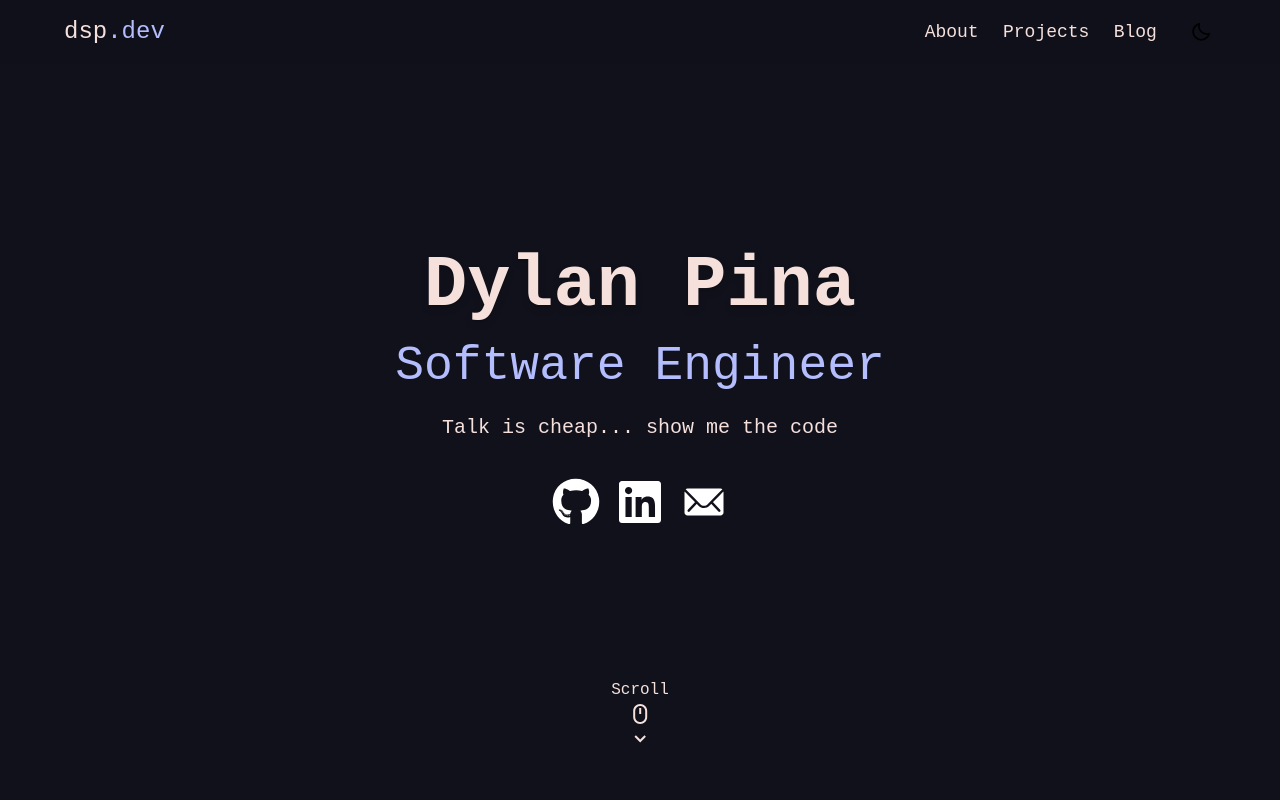
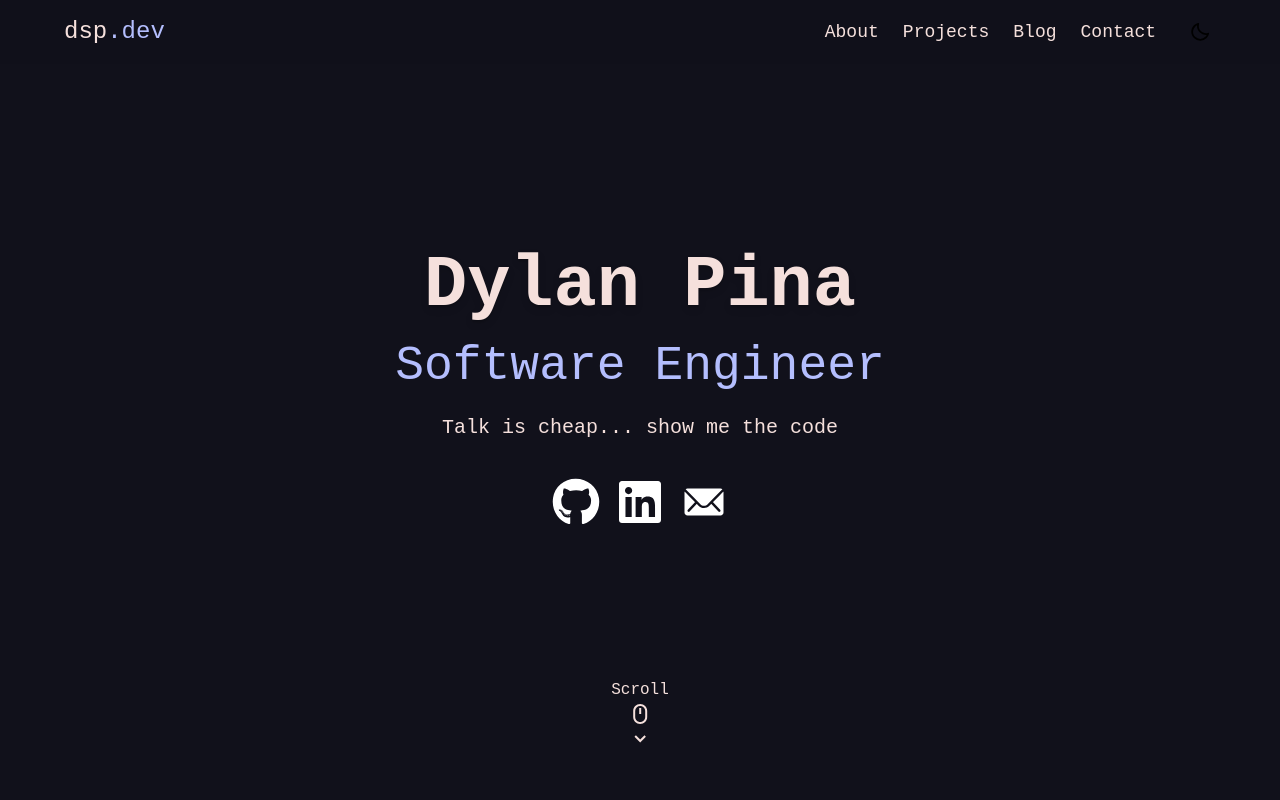
Before and after one commit to DylanPina/dsp.dev, a Next.js app: page / in a window 1280 px wide. Shown: the top 800 px of the page. Built offline with nearby package versions, Linux system fonts and the light colour scheme; no server answers.

Commit message:
Added Contact to Header

```diff
--- a/components/Header.tsx
+++ b/components/Header.tsx
@@ -36,6 +36,15 @@ const navLinks = [
       </svg>
     ),
     text: "Blog",
+  },
+  {
+    url: "#contact",
+    svg: (
+      <svg xmlns="http://www.w3.org/2000/svg" width="24" height="24">
+        <path d="M20.563 3.34a1.002 1.002 0 0 0-.989-.079l-17 8a1 1 0 0 0 .026 1.821L8 15.445v6.722l5.836-4.168 4.764 2.084a1 1 0 0 0 1.399-.85l1-15a1.005 1.005 0 0 0-.436-.893zm-2.466 14.34-5.269-2.306L16 9.167l-7.649 4.25-2.932-1.283 13.471-6.34-.793 11.886z" />
+      </svg>
+    ),
+    text: "Contact",
   },
 ];
 
@@ -88,9 +97,10 @@ const Header: React.FC = () => {
                   <li key={navLink.url}>
                     <a
                       href={navLink.url}
-                      className={`text-sm md:text-lg flex flex-col items-center w-[4.5rem] md:w-auto dark:fill-primary-white md:mr-6 md:hover:text-lavender md:dark:hover:text-lavender link-outline ${currentSection === navLink.text.toLocaleLowerCase() &&
+                      className={`text-sm md:text-lg flex flex-col items-center w-[4.5rem] md:w-auto dark:fill-primary-white md:mr-6 md:hover:text-lavender md:dark:hover:text-lavender link-outline ${
+                        currentSection === navLink.text.toLocaleLowerCase() &&
                         "text-lavender dark:text-lavender fill-lavender dark:fill-lavender"
-                        }`}
+                      }`}
                     >
                       <span className="md:hidden fill-primary-white hover:fill-primary-lavender">
                         {navLink.svg}
```
